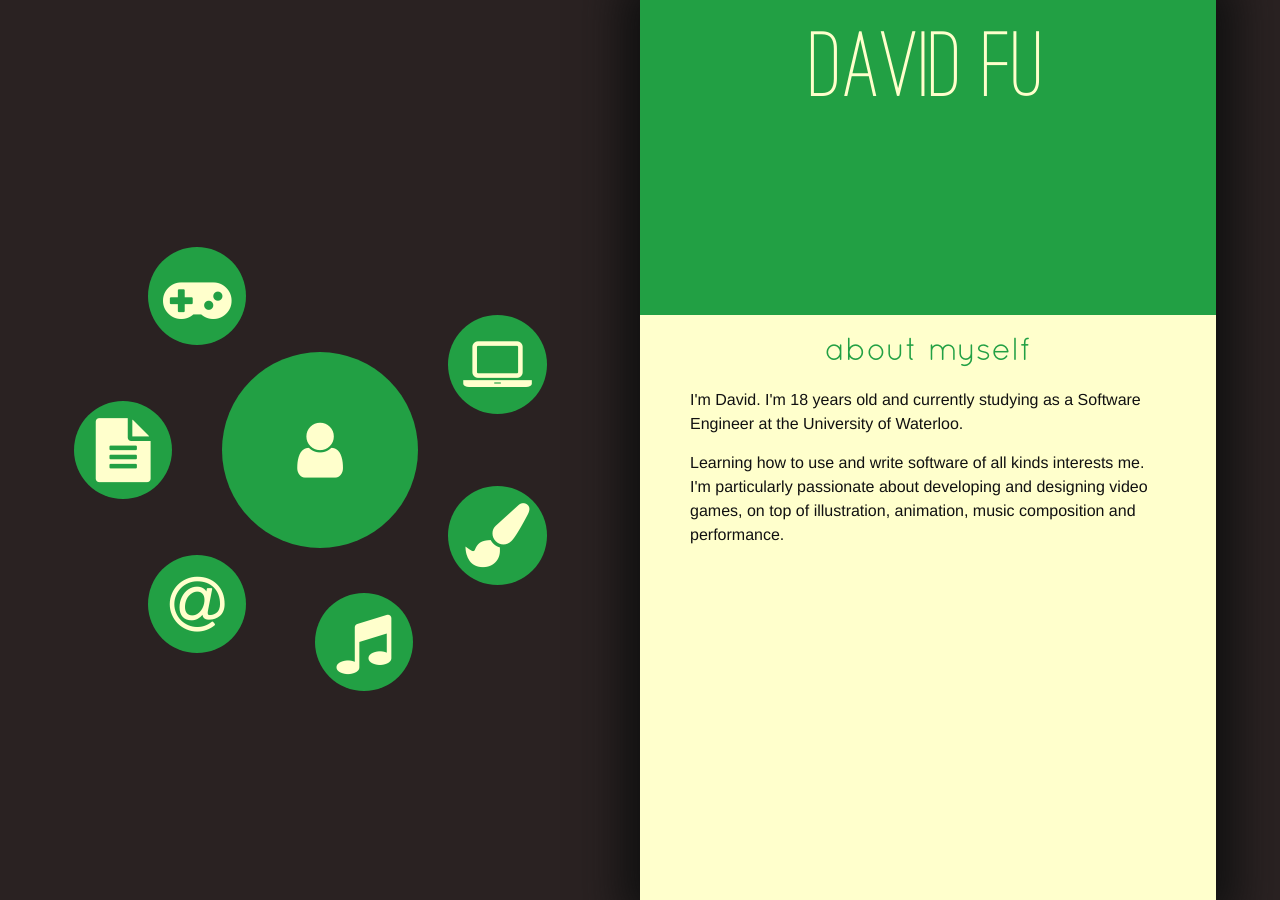
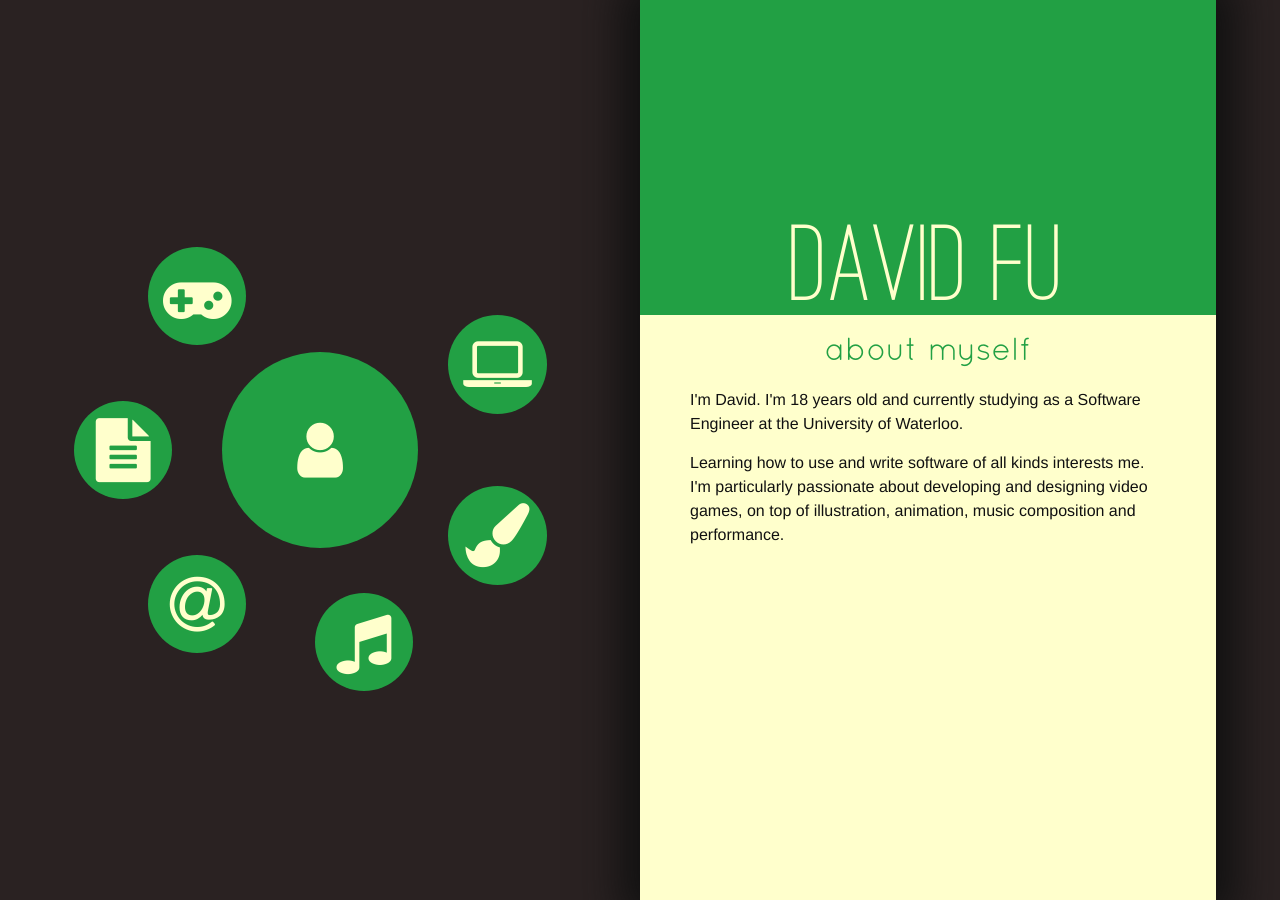
Before and after one commit to dvdfu/old-website, a Jekyll site: the page built from index.html, in a window 1280 px wide. Built offline with Jekyll 4.4.1, drawn with Linux system fonts in a browser that asks for light colours; nearby versions of some CDN libraries.

Commit message:
reposition header

```diff
--- a/_sass/_custom.scss
+++ b/_sass/_custom.scss
@@ -9,13 +9,14 @@ body {
 }
 
 h1 {
-	position: relative;
-	font-size: 600%;
+	position: absolute;
+	font-size: 700%;
 	font-family: OstrichRegular;
 	color: $yellow-white;
 	text-align: center;
-	//padding-top: 20%;
+	line-height: 50%;
 	bottom: 0;
+	width: 100%;
 }
 
 h2 {
@@ -58,7 +59,7 @@ img {
 }
 
 .panel-bg {
-	position: fixed;
+	position: fixed !important;
 	width: 45%;
 	height: 100%;
 	left: 100%;
@@ -67,6 +68,7 @@ img {
 }
 
 .panel-header {
+	position: relative;
 	background-color: $green-blue;
 	width: 100%;
 	height: 35%;
```
